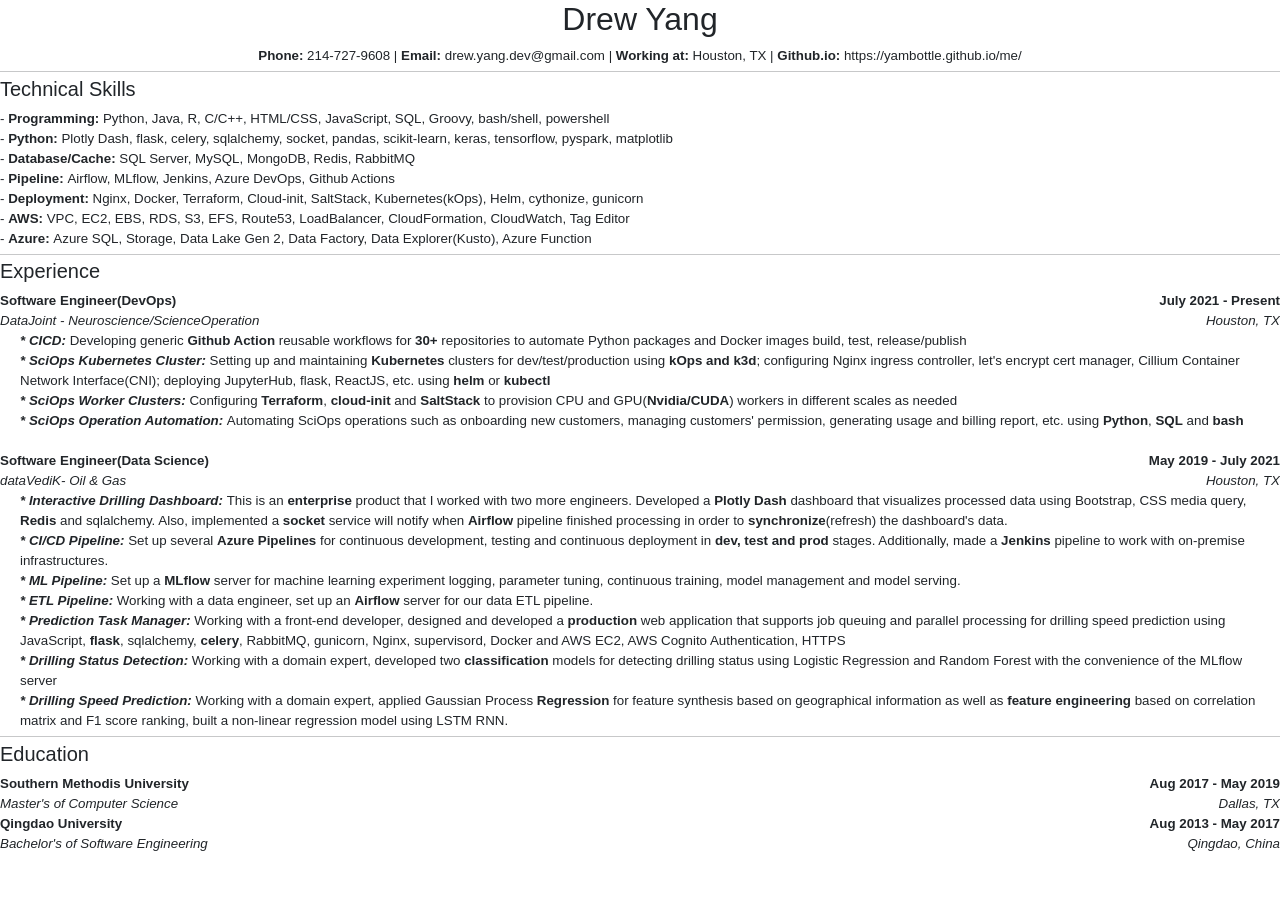
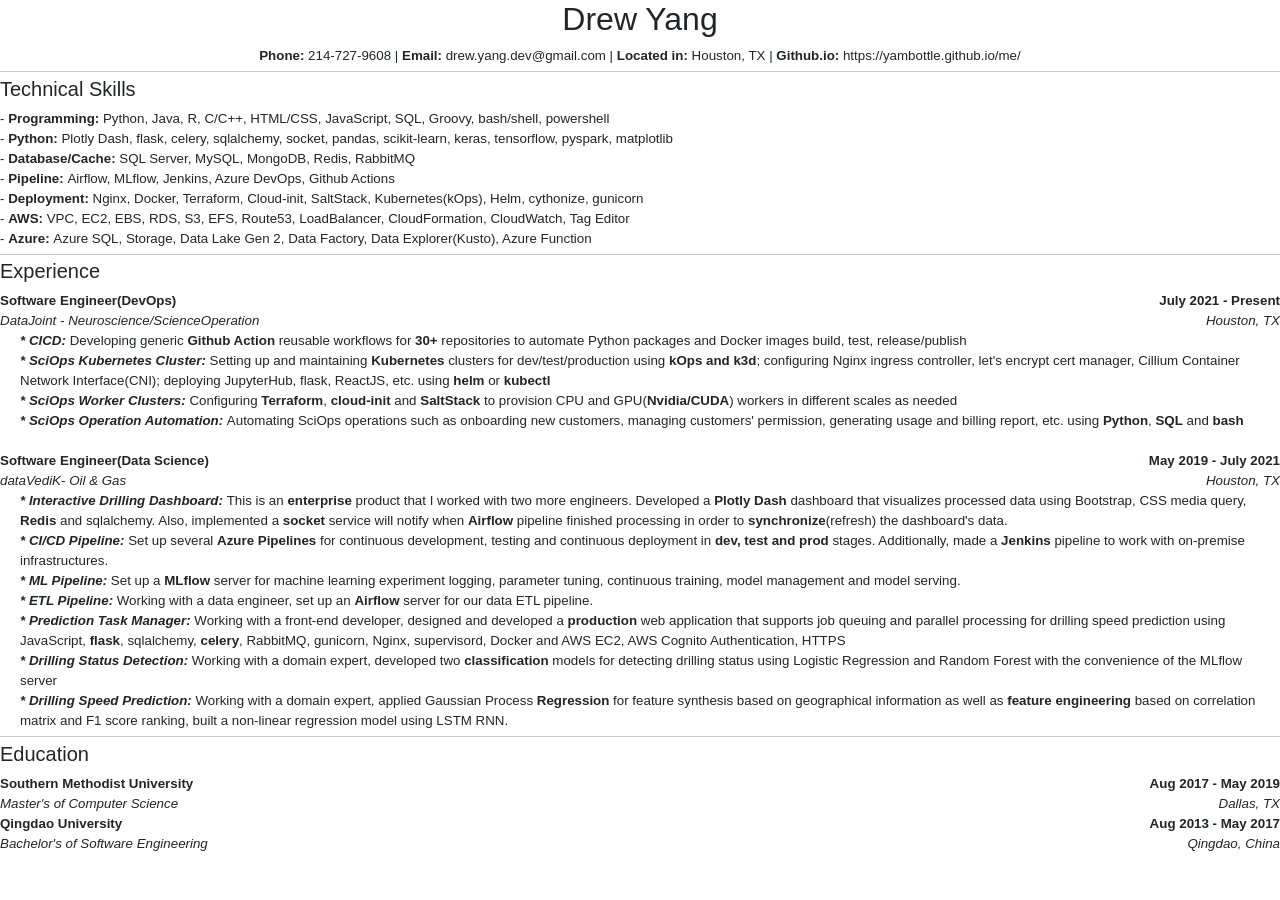
Before and after one commit to yambottle/me, a Jekyll site: the page built from printer-friendly.html, in a window 1280 px wide. Built offline with Jekyll 4.4.1, drawn with Linux system fonts in a browser that asks for light colours.

Commit message:
fix: 🐛 typo

```diff
--- a/printer-friendly.html
+++ b/printer-friendly.html
@@ -11,7 +11,7 @@
         <div class="children-center">
             <div class="inline-block"><b>Phone:</b> {{site.phone}}</div> |
             <div class="inline-block"><b>Email:</b> <a>{{site.email}}</a></div> |
-            <div class="inline-block"><b>Working at:</b> {{site.location}}</div> |
+            <div class="inline-block"><b>Located in:</b> {{site.location}}</div> |
             <div class="inline-block"><b>Github.io:</b> <a>{{site.github}}</a></div>
         </div>
     </div>
@@ -118,7 +118,7 @@
     <div>
         <h5>Education</h5>
         <div class="space-between bold-text">
-            <div>Southern Methodis University</div>
+            <div>Southern Methodist University</div>
             <div>Aug 2017 - May 2019</div>
         </div>
         <div class="space-between italic-text">
```
Also changed, not shown: assets/images/index-left.png, 1 other file.
